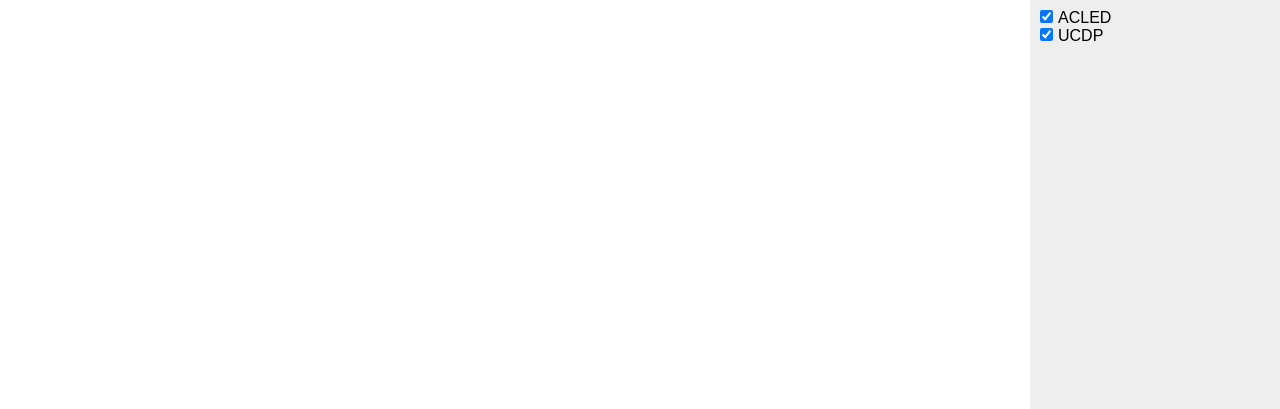
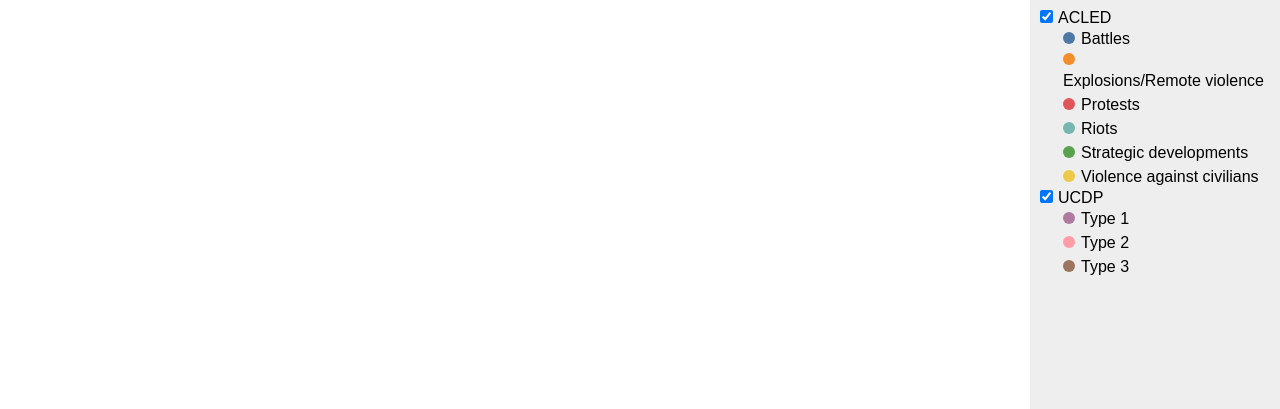
Before and after one commit to peacerep/ukraine-map, a plain HTML site: page index.html in a window 1280 px wide. Shown: the part 53-462 px from the top of the page. Drawn offline with nearby package versions, Linux system fonts and the light colour scheme; no server answers.

Commit message:
add color coding and legends

```diff
--- a/index.html
+++ b/index.html
@@ -63,13 +63,15 @@
 					name="ACLED"
 					id="toggleACLED"
 					checked
-				/><label for="ACLED">ACLED</label><br />
+				/><label for="ACLED">ACLED</label>
+				<div id="acled_legend" class="legend"></div>
 				<input
 					type="checkbox"
 					name="UCDP"
 					id="toggleUCDP"
 					checked
 				/><label for="UCDP">UCDP</label>
+				<div id="ucdp_legend" class="legend"></div>
 			</div>
 		</div>
 
--- a/script.js
+++ b/script.js
@@ -1,3 +1,5 @@
+"use strict";
+
 var map = new maplibregl.Map({
   container: "map",
   style:
@@ -12,7 +14,53 @@ var map = new maplibregl.Map({
 
 // add scale bar?
 
-let fillColor = d3.scaleOrdinal(d3.schemeCategory10);
+// ACLED event_type color scheme
+let colorSchemeACLED = [
+  ["Battles", d3.schemeTableau10[0]],
+  ["Explosions/Remote violence", d3.schemeTableau10[1]],
+  ["Protests", d3.schemeTableau10[2]],
+  ["Riots", d3.schemeTableau10[3]],
+  ["Strategic developments", d3.schemeTableau10[4]],
+  ["Violence against civilians", d3.schemeTableau10[5]],
+];
+
+// UCDP type_of_violence color scheme
+let colorSchemeUCDP = [
+  [1, d3.schemeTableau10[6]],
+  [2, d3.schemeTableau10[7]],
+  [3, d3.schemeTableau10[8]],
+];
+
+// add legends
+let acledLegend = d3
+  .select("#acled_legend")
+  .selectAll("div")
+  .data(colorSchemeACLED)
+  .enter()
+  .append("div");
+acledLegend
+  .append("div")
+  .attr("class", "legendCircle")
+  .style("background-color", (d) => d[1]);
+acledLegend
+  .append("div")
+  .attr("class", "legendLabel")
+  .html((d) => d[0]);
+
+let ucdpLegend = d3
+  .select("#ucdp_legend")
+  .selectAll("div")
+  .data(colorSchemeUCDP)
+  .enter()
+  .append("div");
+ucdpLegend
+  .append("div")
+  .attr("class", "legendCircle")
+  .style("background-color", (d) => d[1]);
+ucdpLegend
+  .append("div")
+  .attr("class", "legendLabel")
+  .html((d) => "Type " + d[0]);
 
 // // remove loading message when data is loaded
 d3.select("#loading-message").attr("class", "hidden");
@@ -33,20 +81,13 @@ map.on("load", function () {
     type: "circle",
     source: "acled",
     paint: {
-      "circle-color": "blue",
-      // [
-      // 'case',
-      // mag1,
-      // colors[0],
-      // mag2,
-      // colors[1],
-      // mag3,
-      // colors[2],
-      // mag4,
-      // colors[3],
-      // colors[4]
-      // ],
-      "circle-opacity": 0.6,
+      "circle-color": [
+        "match",
+        ["get", "event_type"],
+        ...colorSchemeACLED.flat(),
+        d3.schemeTableau10[9],
+      ],
+      "circle-opacity": 0.7,
       "circle-radius": 4,
     },
   });
@@ -56,8 +97,13 @@ map.on("load", function () {
     type: "circle",
     source: "ucdp",
     paint: {
-      "circle-color": "red",
-      "circle-opacity": 0.6,
+      "circle-color": [
+        "match",
+        ["get", "type_of_violence"],
+        ...colorSchemeUCDP.flat(),
+        d3.schemeTableau10[9],
+      ],
+      "circle-opacity": 0.7,
       "circle-radius": 4,
     },
   });
--- a/style.css
+++ b/style.css
@@ -53,6 +53,22 @@ label {
 	text-align: center;
 }
 
+.legend {
+	margin-left: 20px;
+}
+.legendCircle {
+	width: 12px;
+	height: 12px;
+	border-radius: 6px;
+	display: inline-block;
+	margin: 0 3px;
+}
+
+.legendLabel {
+	display: inline-block;
+	padding: 3px;
+}
+
 .hidden {
 	display: none !important;
 }
```
